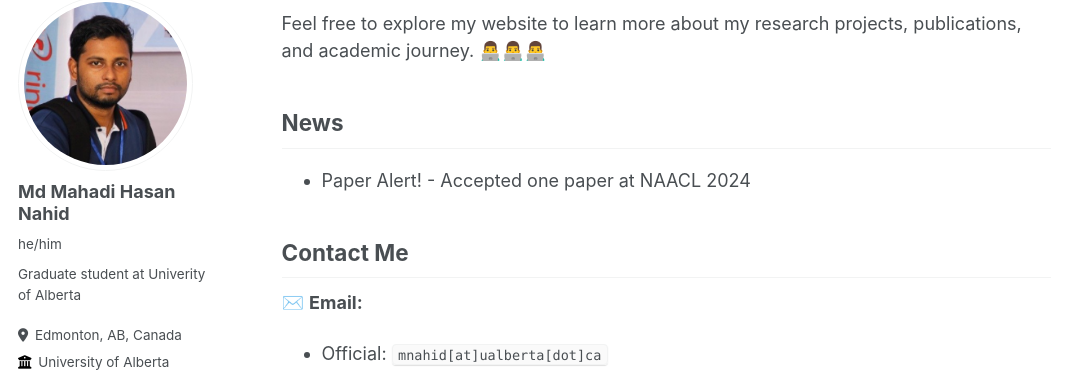
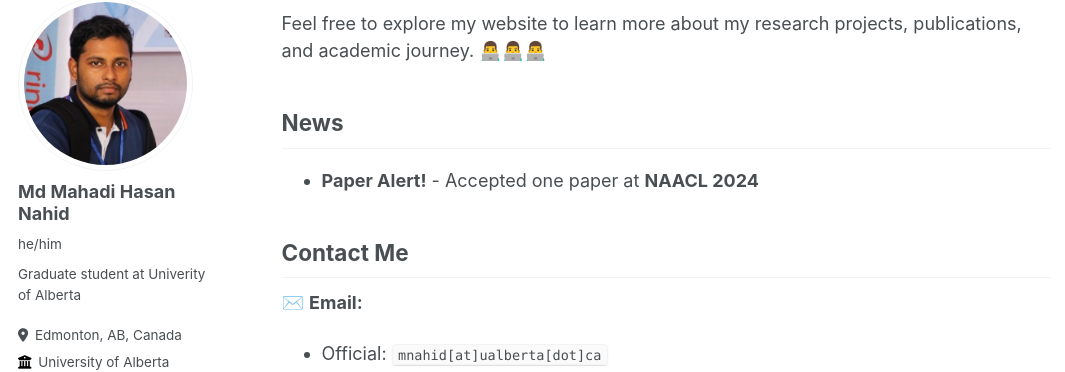
Before and after one commit to mahadi-nahid/mahadi-nahid.github.io, a Jekyll site: the page built from _pages/about.md, in a window 1280 px wide and 900 px high, scrolled down 314 px. Shown: the part 90-462 px from the top of the window, without its empty margins (0-1065 px from the left). Built offline with Jekyll 4.4.1, drawn with Linux system fonts in a browser that asks for light colours; some web fonts are replaced.

Commit message:
news updated

```diff
--- a/_pages/about.md
+++ b/_pages/about.md
@@ -17,7 +17,7 @@ Feel free to explore my website to learn more about my research projects, public
 👨‍💻👨‍💻👨‍💻
 
 ## News
-* Paper Alert! - Accepted one paper at NAACL 2024
+* **Paper Alert!** - Accepted one paper at **NAACL 2024**
 
 ## Contact Me
 ✉️ **Email:**
```
Also changed, not shown: _pages/publications.md (+1 -1 lines).
